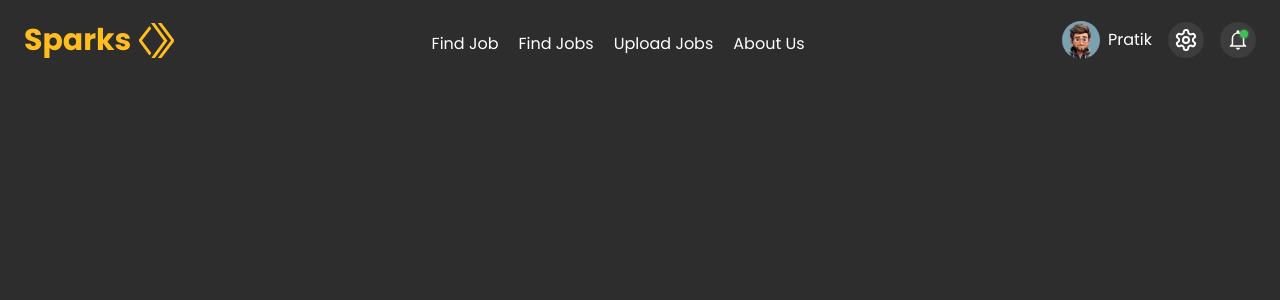
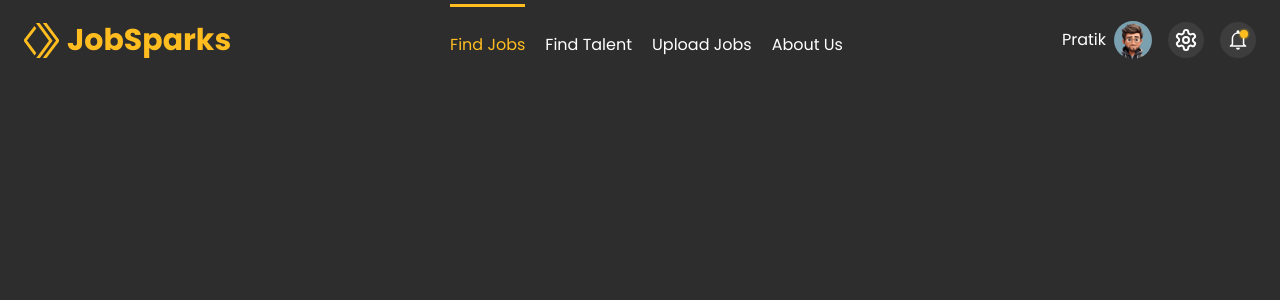
Before and after one commit to Pratik2245/JobPortalFrontend, a React (Vite) app in the folder job-portal-app/: page /find-jobs in a window 1280 px wide. Shown: the top 300 px of the page. Built offline with nearby package versions, Linux system fonts and the light colour scheme.

Commit message:
Header added successfully

```diff
--- a/job-portal-app/package.json
+++ b/job-portal-app/package.json
@@ -18,7 +18,8 @@
     "lucide-react": "^0.507.0",
     "react": "^19.0.0",
     "react-dom": "^19.0.0",
-    "react-icons": "^5.5.0"
+    "react-icons": "^5.5.0",
+    "react-router-dom": "^7.5.3"
   },
   "devDependencies": {
     "@eslint/js": "^9.22.0",
--- a/job-portal-app/src/App.tsx
+++ b/job-portal-app/src/App.tsx
@@ -1,13 +1,48 @@
-import { MantineProvider, Slider, Text } from "@mantine/core";
+import { createTheme, MantineProvider, Slider, Text } from "@mantine/core";
 import "@mantine/core/styles.css";
 import "./App.css";
 import HomePage from "./Pages/HomePage";
+import { BrowserRouter, Route, Routes } from "react-router-dom";
 
 function App() {
+  const theme = createTheme({
+    colors: {
+      "bright-sun": [
+        "#fffbeb",
+        "#fff3c6",
+        "#ffe588",
+        "#ffd149",
+        "#ffbd20",
+        "#f99b07",
+        "#dd7302",
+        "#b75006",
+        "#943c0c",
+        "#7a330d",
+        "#461902",
+      ],
+      "mine-shaft": [
+        "#f6f6f6",
+        "#e7e7e7",
+        "#d1d1d1",
+        "#b0b0b0",
+        "#888888",
+        "#6d6d6d",
+        "#5d5d5d",
+        "#4f4f4f",
+        "#454545",
+        "#3d3d3d",
+        "#2d2d2d",
+      ],
+    },
+  });
   return (
     <>
-      <MantineProvider>
-        <HomePage />
+      <MantineProvider theme={theme}>
+        <BrowserRouter>
+          <Routes>
+            <Route path="*" element={<HomePage />} />
+          </Routes>
+        </BrowserRouter>
       </MantineProvider>
     </>
   );
--- a/job-portal-app/src/Header/Header.tsx
+++ b/job-portal-app/src/Header/Header.tsx
@@ -3,31 +3,27 @@ import { IoMdNotificationsOutline } from "react-icons/io";
 import { IoSettingsSharp } from "react-icons/io5";
 import { Settings } from "lucide-react";
 import { SiCloudflareworkers } from "react-icons/si";
+import NavLinks from "./NavLinks";
 const Header = () => {
   return (
     <div className="w-full text-white flex justify-between items-center px-6 bg-[#2d2d2d] h-20">
       <div className="flex items-center text-[#ffbd20] gap-2">
-        <span className="font-bold text-3xl">Sparks</span>
         <SiCloudflareworkers size={35} />
+        <span className="font-bold text-3xl">JobSparks</span>
       </div>
-      <div className="flex gap-5 text-l mt-2  items-center">
-        <a href="">Find Job</a>
-        <a href="">Find Jobs</a>
-        <a href="">Upload Jobs</a>
-        <a href="">About Us</a>
-      </div>
+      <NavLinks />
       <div className="flex gap-4 items-center">
         <div className="flex items-center gap-2">
+          <div>Pratik</div>
           <div>
             <Avatar src="avatar1.png" alt="it's me" />
           </div>
-          <div>Pratik</div>
         </div>
         <div className="bg-[#3d3d3d] p-1.5 rounded-full">
           <Settings />
         </div>
         <div className="bg-[#3d3d3d] p-1.5 rounded-full">
-          <Indicator offset={6} size={8} color="green" processing>
+          <Indicator offset={6} size={8} color="bright-sun.4" processing>
             <IoMdNotificationsOutline size={24} />
           </Indicator>
         </div>
--- /dev/null
+++ b/job-portal-app/src/Header/NavLinks.tsx
@@ -0,0 +1,31 @@
+import { Link, useLocation } from "react-router-dom";
+
+const NavLinks = () => {
+  const links = [
+    { name: "Find Jobs", url: "/find-jobs" },
+    { name: "Find Talent", url: "/find-talent" },
+    { name: "Upload Jobs", url: "/upload-jobs" },
+    { name: "About Us", url: "/about" },
+  ];
+  const location = useLocation();
+  return (
+    <div className="flex gap-5 text-[##d1d1d1] mt-2 h-full  items-center">
+      {links.map((link, index) => (
+        <div
+          key={link.name}
+          className={`${
+            location.pathname === link.url
+              ? "border-t-[#ffbd20] text-[#ffbd20]"
+              : "border-transparent"
+          } border-t-[3px] h-full flex items-center`}
+        >
+          <Link key={index} to={link.url}>
+            {link.name}
+          </Link>
+        </div>
+      ))}
+    </div>
+  );
+};
+
+export default NavLinks;
```
Also changed, not shown: 1 other file (tests, documents, lock files or other folders).
